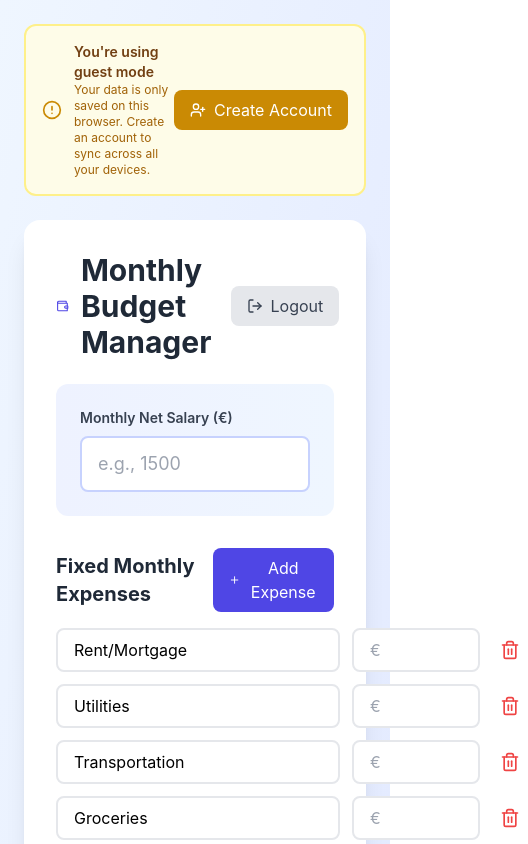
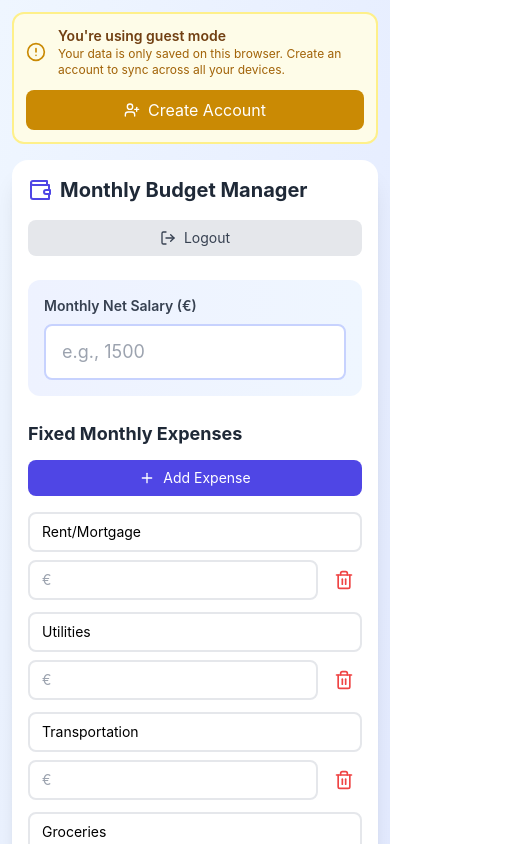
Before and after one commit to intersect88/budget-calculator, a React (Create React App) app: page / in a window 390 px wide. Both pictures are taken after a click on the button "Continue without account". Shown: the top 844 px of the page, 528 px wide, since content can reach past the window. Built offline with nearby package versions, Linux system fonts and the light colour scheme; no server answers.

Commit message:
Optimize mobile responsiveness: improved layout, spacing, and touch targets

```diff
--- a/src/App.tsx
+++ b/src/App.tsx
@@ -145,11 +145,11 @@ const App: React.FC = () => {
   }, [expensePercentage]);
 
   return (
-    <div className="min-h-screen bg-gradient-to-br from-blue-50 to-indigo-100 p-6">
+    <div className="min-h-screen bg-gradient-to-br from-blue-50 to-indigo-100 p-3 sm:p-6">
       <div className="max-w-4xl mx-auto">
         {/* Guest user banner */}
         {isGuest && (
-          <div className="bg-yellow-50 border-2 border-yellow-200 rounded-xl p-4 mb-6 flex items-center justify-between">
+          <div className="bg-yellow-50 border-2 border-yellow-200 rounded-xl p-3 sm:p-4 mb-4 sm:mb-6 flex flex-col sm:flex-row items-start sm:items-center justify-between gap-3">
             <div className="flex items-center gap-3">
               <AlertCircle className="w-5 h-5 text-yellow-600 flex-shrink-0" />
               <div>
@@ -163,7 +163,7 @@ const App: React.FC = () => {
             </div>
             <button
               onClick={handleCreateAccount}
-              className="flex items-center gap-2 px-4 py-2 bg-yellow-600 text-white rounded-lg hover:bg-yellow-700 transition whitespace-nowrap flex-shrink-0"
+              className="flex items-center justify-center gap-2 px-4 py-2 bg-yellow-600 text-white rounded-lg hover:bg-yellow-700 transition whitespace-nowrap w-full sm:w-auto"
             >
               <UserPlus className="w-4 h-4" />
               Create Account
@@ -171,32 +171,32 @@ const App: React.FC = () => {
           </div>
         )}
 
-        <div className="bg-white rounded-2xl shadow-xl p-8 mb-6">
-          <div className="flex items-center justify-between mb-6">
-            <div className="flex items-center gap-3">
-              <Wallet className="w-8 h-8 text-indigo-600" />
-              <h1 className="text-3xl font-bold text-gray-800">Monthly Budget Manager</h1>
+        <div className="bg-white rounded-2xl shadow-xl p-4 sm:p-8 mb-4 sm:mb-6">
+          <div className="flex flex-col sm:flex-row items-start sm:items-center justify-between gap-4 mb-6">
+            <div className="flex items-center gap-2 sm:gap-3">
+              <Wallet className="w-6 h-6 sm:w-8 sm:h-8 text-indigo-600" />
+              <h1 className="text-xl sm:text-2xl md:text-3xl font-bold text-gray-800">Monthly Budget Manager</h1>
             </div>
-            <div className="flex items-center gap-4">
+            <div className="flex items-center gap-2 sm:gap-4 w-full sm:w-auto">
               {!isGuest && (
-                <div className="text-right">
+                <div className="text-right hidden sm:block">
                   <p className="text-sm text-gray-600">Welcome</p>
                   <p className="text-sm font-semibold text-gray-800">{user?.email}</p>
                 </div>
               )}
               <button
                 onClick={handleLogout}
-                className="flex items-center gap-2 px-4 py-2 bg-gray-200 text-gray-700 rounded-lg hover:bg-gray-300 transition"
+                className="flex items-center justify-center gap-2 px-3 sm:px-4 py-2 bg-gray-200 text-gray-700 rounded-lg hover:bg-gray-300 transition text-sm sm:text-base w-full sm:w-auto"
                 title={isGuest ? "Exit guest mode" : "Logout"}
               >
                 <LogOut className="w-4 h-4" />
-                Logout
+                <span className="sm:inline">Logout</span>
               </button>
             </div>
           </div>
 
           {/* Net Salary */}
-          <div className="mb-8 p-6 bg-gradient-to-r from-indigo-50 to-blue-50 rounded-xl">
+          <div className="mb-6 sm:mb-8 p-4 sm:p-6 bg-gradient-to-r from-indigo-50 to-blue-50 rounded-xl">
             <label className="block text-sm font-semibold text-gray-700 mb-2">
               Monthly Net Salary (€)
             </label>
@@ -211,11 +211,11 @@ const App: React.FC = () => {
 
           {/* Fixed Expenses */}
           <div className="mb-6">
-            <div className="flex items-center justify-between mb-4">
-              <h2 className="text-xl font-bold text-gray-800">Fixed Monthly Expenses</h2>
+            <div className="flex flex-col sm:flex-row items-start sm:items-center justify-between gap-3 mb-4">
+              <h2 className="text-lg sm:text-xl font-bold text-gray-800">Fixed Monthly Expenses</h2>
               <button
                 onClick={addExpense}
-                className="flex items-center gap-2 px-4 py-2 bg-indigo-600 text-white rounded-lg hover:bg-indigo-700 transition"
+                className="flex items-center justify-center gap-2 px-4 py-2 bg-indigo-600 text-white rounded-lg hover:bg-indigo-700 transition text-sm sm:text-base w-full sm:w-auto"
               >
                 <Plus className="w-4 h-4" />
                 Add Expense
@@ -224,27 +224,29 @@ const App: React.FC = () => {
 
             <div className="space-y-3">
               {expenses.map((expense) => (
-                <div key={expense.id} className="flex gap-3 items-center">
+                <div key={expense.id} className="flex flex-col sm:flex-row gap-2 sm:gap-3">
                   <input
                     type="text"
                     value={expense.category}
                     onChange={(e) => updateExpense(expense.id, 'category', e.target.value)}
                     placeholder="Category (e.g., Netflix)"
-                    className="flex-1 px-4 py-2 border-2 border-gray-200 rounded-lg focus:outline-none focus:border-indigo-400 transition"
+                    className="flex-1 px-3 sm:px-4 py-2 text-sm sm:text-base border-2 border-gray-200 rounded-lg focus:outline-none focus:border-indigo-400 transition"
                   />
+                  <div className="flex gap-2">
                     <input
                       type="number"
                       value={expense.amount}
                       onChange={(e) => updateExpense(expense.id, 'amount', e.target.value)}
                       placeholder="€"
-                    className="w-32 px-4 py-2 border-2 border-gray-200 rounded-lg focus:outline-none focus:border-indigo-400 transition"
+                      className="flex-1 sm:w-32 px-3 sm:px-4 py-2 text-sm sm:text-base border-2 border-gray-200 rounded-lg focus:outline-none focus:border-indigo-400 transition"
                     />
                     <button
                       onClick={() => removeExpense(expense.id)}
-                    className="p-2 text-red-500 hover:bg-red-50 rounded-lg transition"
+                      className="p-2 text-red-500 hover:bg-red-50 rounded-lg transition flex-shrink-0"
                     >
                       <Trash2 className="w-5 h-5" />
                     </button>
+                  </div>
                 </div>
               ))}
             </div>
@@ -252,11 +254,11 @@ const App: React.FC = () => {
 
           {/* Additional Income */}
           <div className="mb-6">
-            <div className="flex items-center justify-between mb-4">
-              <h2 className="text-xl font-bold text-gray-800">Additional Income</h2>
+            <div className="flex flex-col sm:flex-row items-start sm:items-center justify-between gap-3 mb-4">
+              <h2 className="text-lg sm:text-xl font-bold text-gray-800">Additional Income</h2>
               <button
                 onClick={addIncome}
-                className="flex items-center gap-2 px-4 py-2 bg-green-600 text-white rounded-lg hover:bg-green-700 transition"
+                className="flex items-center justify-center gap-2 px-4 py-2 bg-green-600 text-white rounded-lg hover:bg-green-700 transition text-sm sm:text-base w-full sm:w-auto"
               >
                 <PiggyBank className="w-4 h-4" />
                 Add Income
@@ -265,38 +267,40 @@ const App: React.FC = () => {
 
             <div className="space-y-3">
               {incomes.map((income) => (
-                <div key={income.id} className="flex gap-3 items-center">
+                <div key={income.id} className="flex flex-col sm:flex-row gap-2 sm:gap-3">
                   <input
                     type="text"
                     value={income.category}
                     onChange={(e) => updateIncome(income.id, 'category', e.target.value)}
                     placeholder="Category (e.g., Freelance)"
-                    className="flex-1 px-4 py-2 border-2 border-gray-200 rounded-lg focus:outline-none focus:border-green-400 transition"
+                    className="flex-1 px-3 sm:px-4 py-2 text-sm sm:text-base border-2 border-gray-200 rounded-lg focus:outline-none focus:border-green-400 transition"
                   />
+                  <div className="flex gap-2">
                     <input
                       type="number"
                       value={income.amount}
                       onChange={(e) => updateIncome(income.id, 'amount', e.target.value)}
                       placeholder="€"
-                    className="w-32 px-4 py-2 border-2 border-gray-200 rounded-lg focus:outline-none focus:border-green-400 transition"
+                      className="flex-1 sm:w-32 px-3 sm:px-4 py-2 text-sm sm:text-base border-2 border-gray-200 rounded-lg focus:outline-none focus:border-green-400 transition"
                     />
                     <button
                       onClick={() => removeIncome(income.id)}
-                    className="p-2 text-red-500 hover:bg-red-50 rounded-lg transition"
+                      className="p-2 text-red-500 hover:bg-red-50 rounded-lg transition flex-shrink-0"
                     >
                       <Trash2 className="w-5 h-5" />
                     </button>
+                  </div>
                 </div>
               ))}
             </div>
           </div>
 
           {/* Summary */}
-          <div className="mt-8 space-y-4">
-            <div className="p-6 bg-green-50 rounded-xl border-2 border-green-200">
-              <div className="flex justify-between items-center mb-2">
-                <span className="text-gray-600 font-medium">Total Income:</span>
-                <span className="text-2xl font-bold text-green-600">
+          <div className="mt-6 sm:mt-8 space-y-4">
+            <div className="p-4 sm:p-6 bg-green-50 rounded-xl border-2 border-green-200">
+              <div className="flex justify-between items-center mb-2 gap-2">
+                <span className="text-sm sm:text-base text-gray-600 font-medium">Total Income:</span>
+                <span className="text-xl sm:text-2xl font-bold text-green-600">
                   €{totalIncome.toFixed(2)}
                 </span>
               </div>
@@ -308,10 +312,10 @@ const App: React.FC = () => {
               )}
             </div>
 
-            <div className="p-6 bg-gray-50 rounded-xl">
-              <div className="flex justify-between items-center mb-2">
-                <span className="text-gray-600 font-medium">Total Fixed Expenses:</span>
-                <span className="text-2xl font-bold text-red-600">
+            <div className="p-4 sm:p-6 bg-gray-50 rounded-xl">
+              <div className="flex justify-between items-center mb-2 gap-2">
+                <span className="text-sm sm:text-base text-gray-600 font-medium">Total Fixed Expenses:</span>
+                <span className="text-xl sm:text-2xl font-bold text-red-600">
                   €{totalExpenses.toFixed(2)}
                 </span>
               </div>
@@ -331,18 +335,18 @@ const App: React.FC = () => {
               )}
             </div>
 
-            <div className={`p-6 rounded-xl ${
+            <div className={`p-4 sm:p-6 rounded-xl ${
               availableMoney >= 0
                 ? 'bg-gradient-to-r from-green-50 to-emerald-50 border-2 border-green-200'
                 : 'bg-gradient-to-r from-red-50 to-rose-50 border-2 border-red-200'
             }`}>
-              <div className="flex items-center gap-3 mb-2">
-                <TrendingUp className={`w-6 h-6 ${availableMoney >= 0 ? 'text-green-600' : 'text-red-600'}`} />
-                <span className="text-gray-700 font-semibold text-lg">
+              <div className="flex items-center gap-2 sm:gap-3 mb-2">
+                <TrendingUp className={`w-5 h-5 sm:w-6 sm:h-6 ${availableMoney >= 0 ? 'text-green-600' : 'text-red-600'}`} />
+                <span className="text-gray-700 font-semibold text-sm sm:text-base md:text-lg">
                   Available Money (unallocated):
                 </span>
               </div>
-              <div className={`text-4xl font-bold ${availableMoney >= 0 ? 'text-green-700' : 'text-red-700'}`}>
+              <div className={`text-2xl sm:text-3xl md:text-4xl font-bold ${availableMoney >= 0 ? 'text-green-700' : 'text-red-700'}`}>
                 €{availableMoney.toFixed(2)}
               </div>
 
@@ -370,8 +374,8 @@ const App: React.FC = () => {
           </div>
         </div>
 
-        <div className="bg-white rounded-xl shadow-lg p-6 text-sm text-gray-600">
-          <h3 className="font-semibold text-gray-800 mb-2">📊 Percentage Guide:</h3>
+        <div className="bg-white rounded-xl shadow-lg p-4 sm:p-6 text-xs sm:text-sm text-gray-600">
+          <h3 className="font-semibold text-gray-800 mb-2 text-sm sm:text-base">📊 Percentage Guide:</h3>
           <ul className="space-y-1">
             <li>• <span className="text-green-600 font-medium">Up to 50%</span> - Excellent expense management</li>
             <li>• <span className="text-yellow-600 font-medium">50-70%</span> - Good management, but be careful</li>
```
Also changed, not shown: src/Login.tsx (+4 -4 lines). Lines whose indentation alone changed are shown as unchanged.
